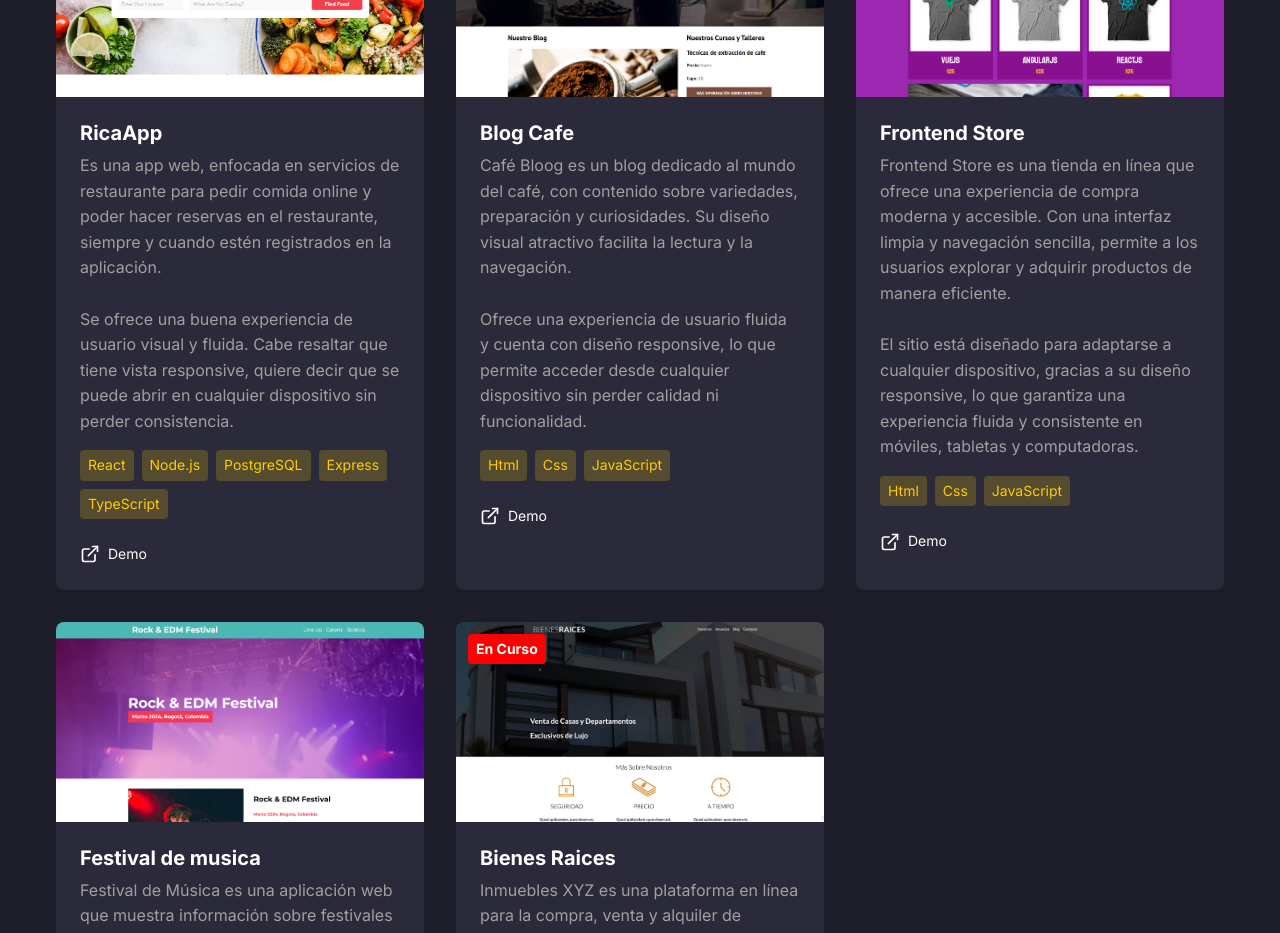
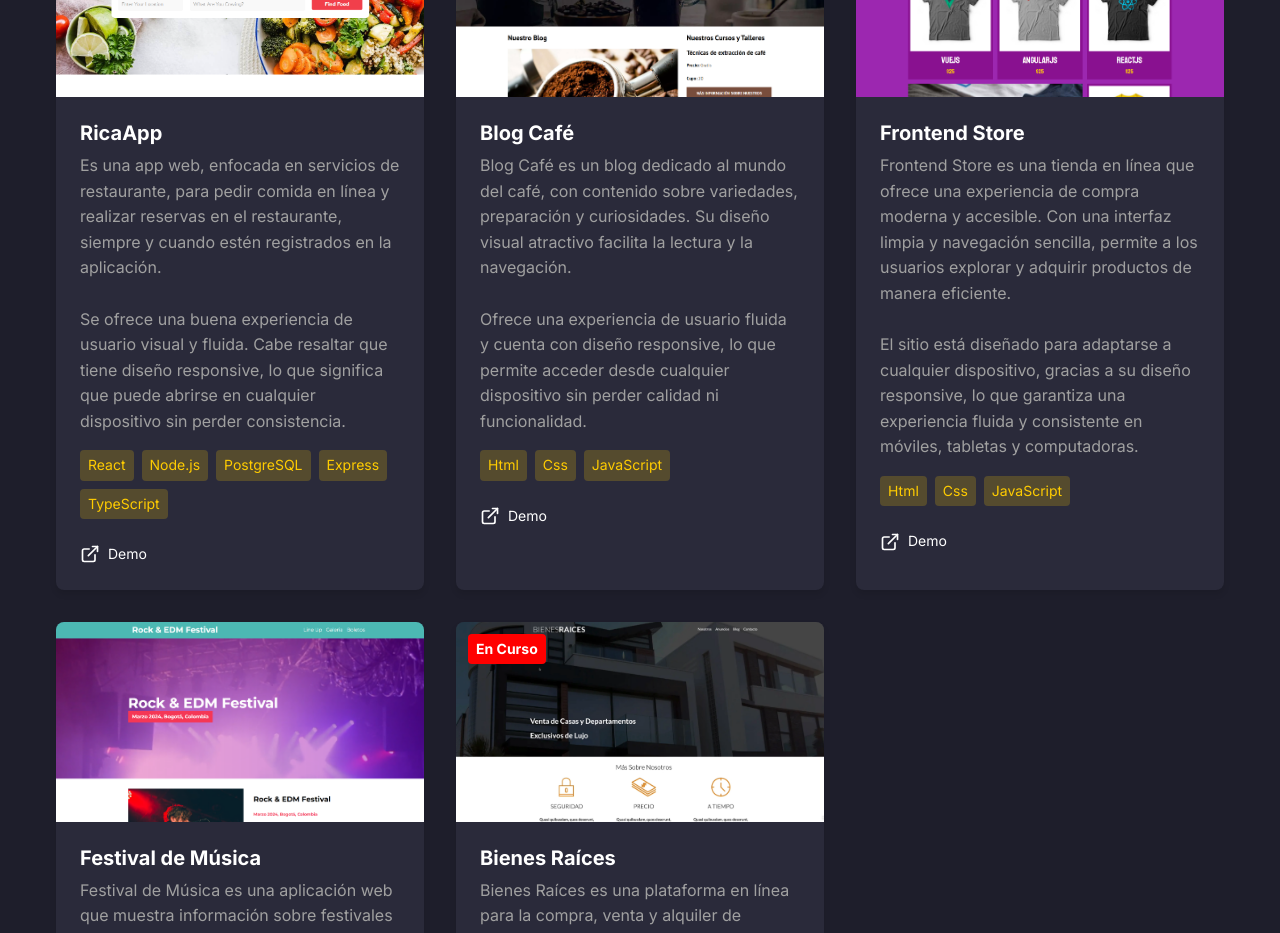
Before and after one commit to r0odr1/portfolio-r0odri, a Next.js app: page / in a window 1280 px wide. Shown: the part 2400-3333 px from the top of the page. Built offline with nearby package versions, Linux system fonts and the light colour scheme.

Commit message:
Correccion de ortografia

```diff
--- a/components/Projects/index.tsx
+++ b/components/Projects/index.tsx
@@ -8,7 +8,7 @@ const projectsData = [
   {
     id: 1,
     title: 'RicaApp',
-    description: 'Es una app web, enfocada en servicios de restaurante para pedir comida online y poder hacer reservas en el restaurante, siempre y cuando estén registrados en la aplicación. \n\nSe ofrece una buena experiencia de usuario visual y fluida. Cabe resaltar que tiene vista responsive, quiere decir que se puede abrir en cualquier dispositivo sin perder consistencia.',
+    description: 'Es una app web, enfocada en servicios de restaurante, para pedir comida en línea y realizar reservas en el restaurante, siempre y cuando estén registrados en la aplicación. \n\nSe ofrece una buena experiencia de usuario visual y fluida. Cabe resaltar que tiene diseño responsive, lo que significa que puede abrirse en cualquier dispositivo sin perder consistencia.',
     image: '/assets/images/ricaapp.png',
     tags: ['React', 'Node.js', 'PostgreSQL', 'Express', 'TypeScript'],
     links: {
@@ -17,8 +17,8 @@ const projectsData = [
   },
   {
     id: 2,
-    title: 'Blog Cafe',
-    description: 'Café Bloog es un blog dedicado al mundo del café, con contenido sobre variedades, preparación y curiosidades. Su diseño visual atractivo facilita la lectura y la navegación. \n\nOfrece una experiencia de usuario fluida y cuenta con diseño responsive, lo que permite acceder desde cualquier dispositivo sin perder calidad ni funcionalidad.',
+    title: 'Blog Café',
+    description: 'Blog Café es un blog dedicado al mundo del café, con contenido sobre variedades, preparación y curiosidades. Su diseño visual atractivo facilita la lectura y la navegación. \n\nOfrece una experiencia de usuario fluida y cuenta con diseño responsive, lo que permite acceder desde cualquier dispositivo sin perder calidad ni funcionalidad.',
     image: '/assets/images/blogcafe.png',
     tags: ['Html', 'Css', 'JavaScript'],
     links: {
@@ -37,7 +37,7 @@ const projectsData = [
   },
   {
     id: 4,
-    title: 'Festival de musica',
+    title: 'Festival de Música',
     description: 'Festival de Música es una aplicación web que muestra información sobre festivales y artistas destacados. Su diseño atractivo y navegación simple facilitan la exploración del contenido musical. \n\nEl sitio cuenta con diseño responsive, lo que asegura una experiencia fluida y consistente en móviles, tabletas y computadoras.',
     image: '/assets/images/festivalmusica.png',
     tags: ['Html', 'Sass (con mixins)', 'JavaScript', 'Gulp'],
@@ -47,8 +47,8 @@ const projectsData = [
   },
   {
     id: 5,
-    title: 'Bienes Raices',
-    description: 'Inmuebles XYZ es una plataforma en línea para la compra, venta y alquiler de propiedades, con una amplia variedad de inmuebles y fotos de alta calidad para facilitar la toma de decisiones. \n\nEl sitio cuenta con filtros de búsqueda avanzados y diseño responsive, lo que asegura una experiencia fluida en cualquier dispositivo.',
+    title: 'Bienes Raíces',
+    description: 'Bienes Raíces es una plataforma en línea para la compra, venta y alquiler de propiedades, con una amplia variedad de inmuebles y fotos de alta calidad para facilitar la toma de decisiones. \n\nEl sitio cuenta con filtros de búsqueda avanzados y diseño responsive, lo que asegura una experiencia fluida en cualquier dispositivo.',
     image: '/assets/images/bienesraices.png',
     tags: ['Html', 'Sass (con mixins)', 'JavaScript', 'Gulp'],
     links: {
```
